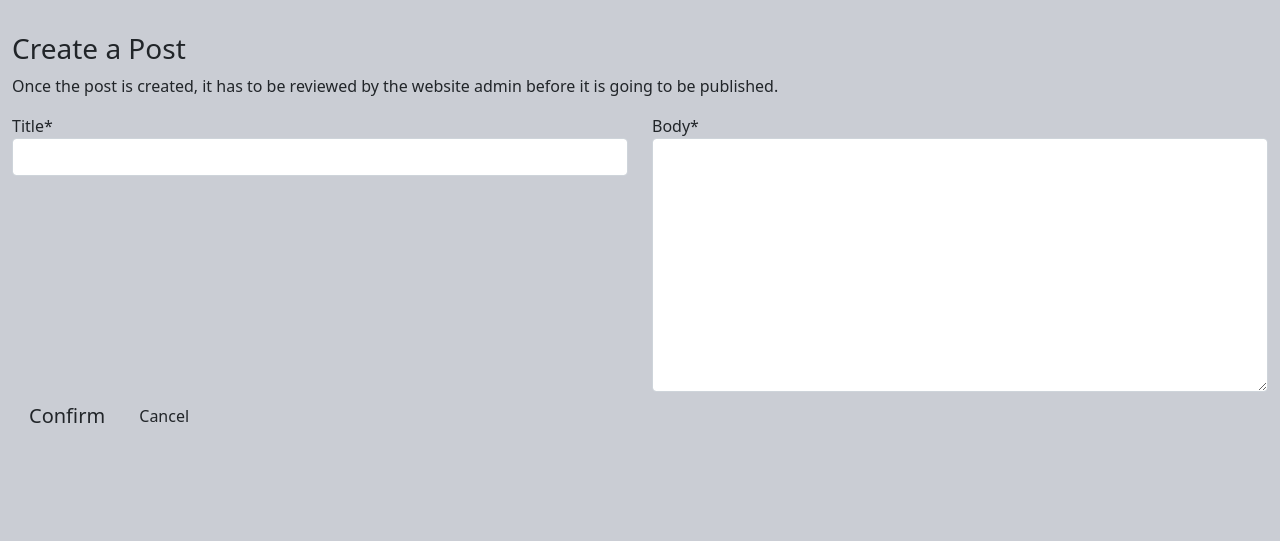
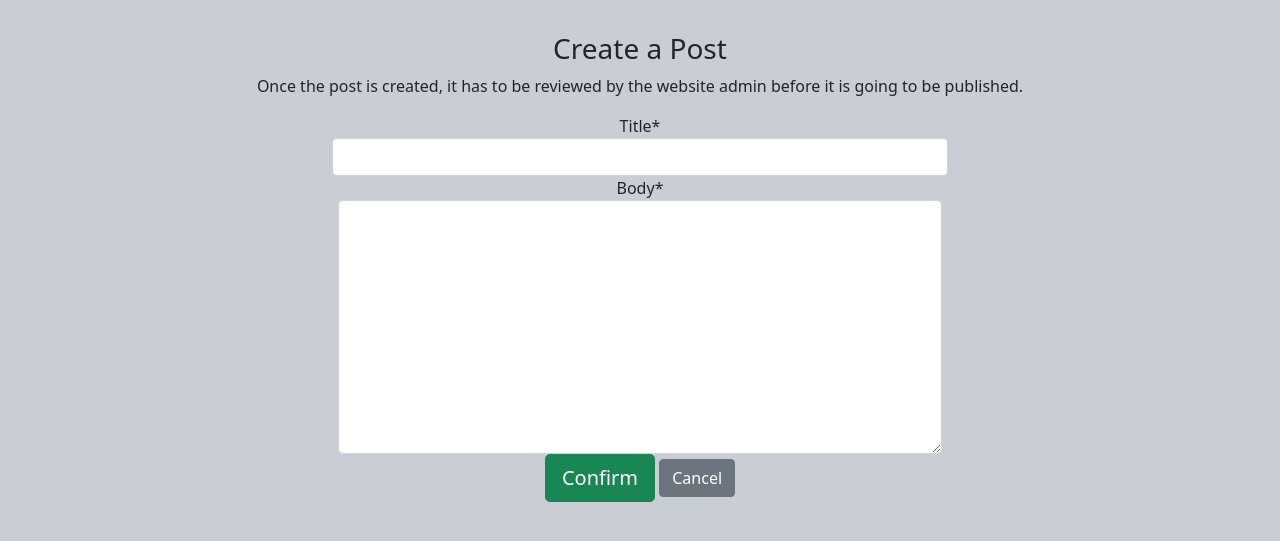
Before and after one commit to Cezary-Nakielski/Project-Four-Forumbus, a Django app: page /create/ in a window 1280 px wide. Shown: the part 100-641 px from the top of the page. Run offline with Django 3.2, Linux system fonts and the light colour scheme; the visitor is signed in with stand-in values (Sample User, id 1); some libraries are stand-ins or nearby versions; some web fonts are replaced.

Commit message:
STYLE: Style create.html

```diff
--- a/templates/create.html
+++ b/templates/create.html
@@ -3,24 +3,26 @@
 {% if user.is_authenticated %}
 {% block content %}
 
-<div id="post-create" class="container-fluid ">
+<div id="post-create" class="container-fluid text-center">
     <h3>Create a Post</h3>
     <p>Once the post is created, it has to be reviewed by the website admin before it is going to be published.</p>
-    <div class="row">
+    <div class="row justify-content-center">
         <div class="col">
             <form action="{% url 'create' %}" method="POST" enctype="multipart/form-data">
                 {{ form | crispy }}
                 {% csrf_token %}
-                <div class="row">
+                <div class="row justify-content-center">
                     <div class="col-6">
                         {{ post_form.title|as_crispy_field }}
                     </div>
+                <div class="row justify-content-center">
                     <div class="col-6">
                         {{ post_form.body|as_crispy_field }}
                     </div>
                 </div>
-                <button type="submit" class="btn btn-lg">Confirm</button>
-                <a href="{% url 'homepage' %}" class="btn btn-default">Cancel</a>
+                </div>
+                <button type="submit" class="btn btn-lg btn-success">Confirm</button>
+                <a href="{% url 'homepage' %}" class="btn btn-secondary">Cancel</a>
             </form>
         </div>
     </div>
```
